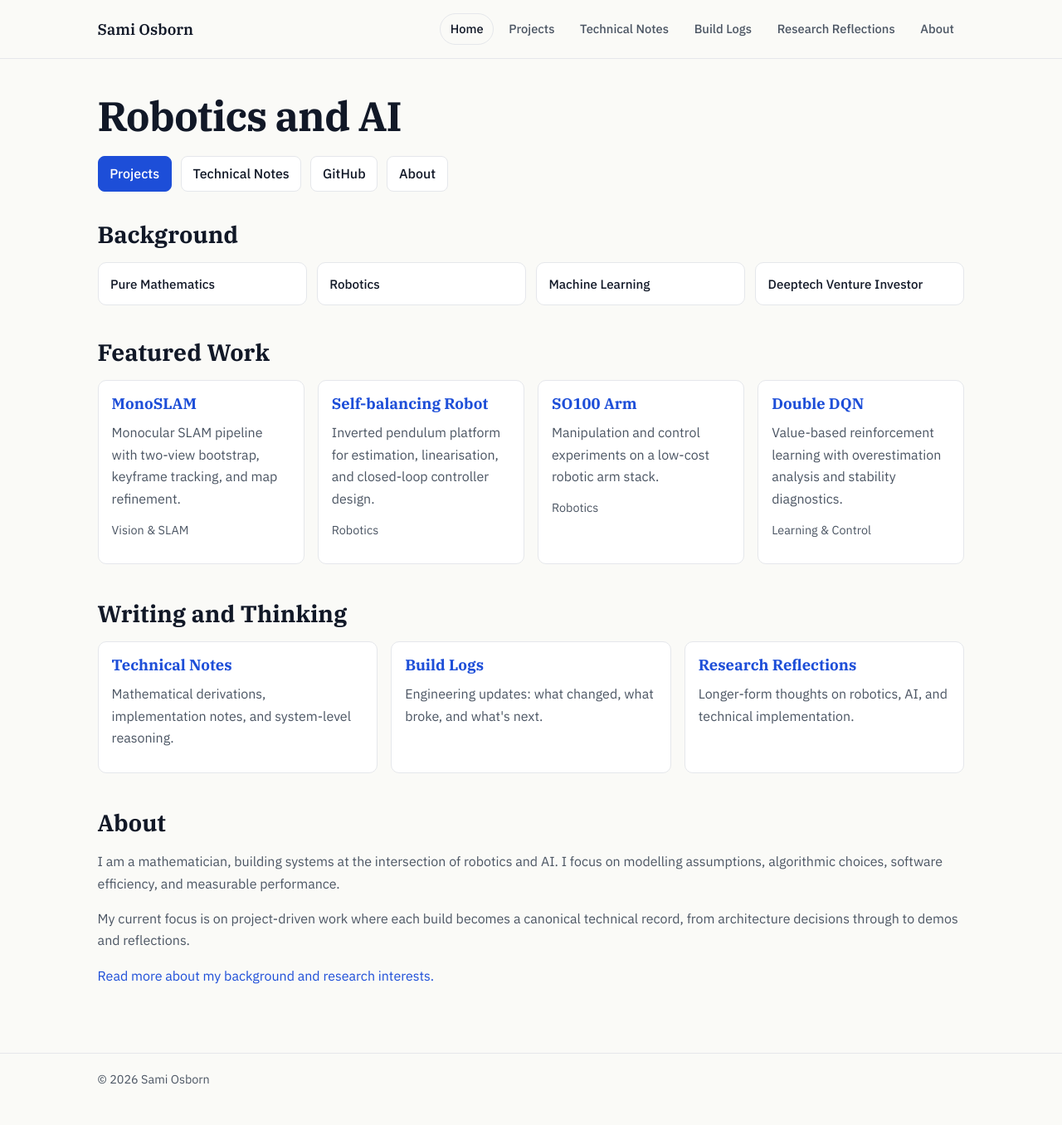
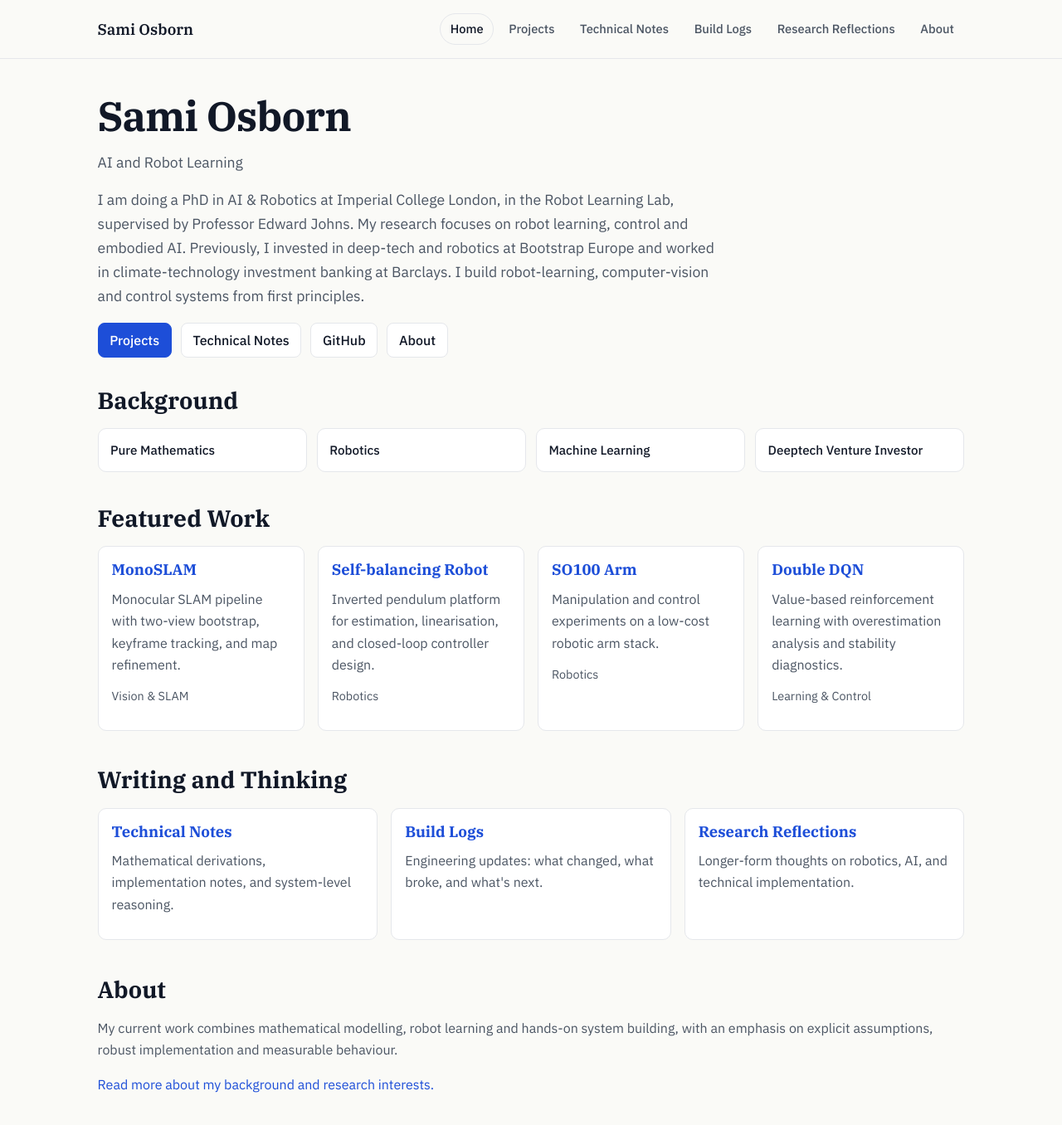
Before and after one commit to samiosborn/samiosborn.github.io, a Jekyll site: the page built from index.md, in a window 1280 px wide and 1400 px high. Shown: the top 1356 px of the window at 83% size. Built offline with Jekyll 4.4.1, drawn with Linux system fonts in a browser that asks for light colours.

Commit message:
Establish canonical identity and SEO metadata

```diff
--- a/_config.yml
+++ b/_config.yml
@@ -1,11 +1,21 @@
-title: Sami Osborn
-description: Mathematical systems builder working across robotics, perception, control, and learning.
+title: "Sami Osborn"
+tagline: "AI and Robot Learning"
+description: "Sami Osborn is an AI and Robotics PhD researcher in the Robot Learning Lab at Imperial College London."
 baseurl: ""
 url: "https://samiosborn.github.io"
+author:
+  name: "Sami Osborn"
 github_username: samiosborn
+social:
+  name: "Sami Osborn"
+  links:
+    - https://www.linkedin.com/in/samiosborn/
+    - https://github.com/samiosborn
+    - https://bootstrap-europe.com/team-member/sami-osborn/
 timezone: Europe/London
 theme: minima
 permalink: pretty
 
 plugins:
   - jekyll-feed
+  - jekyll-seo-tag
--- a/_layouts/default.html
+++ b/_layouts/default.html
@@ -3,12 +3,47 @@
   <head>
     <meta charset="UTF-8">
     <meta name="viewport" content="width=device-width, initial-scale=1">
-    <title>{% if page.title %}{{ page.title }} | {% endif %}{{ site.title }}</title>
+    <title>{% if page.url == '/' %}{{ site.title }} | {{ site.tagline }}{% elsif page.title %}{{ page.title }} | {{ site.title }}{% else %}{{ site.title }}{% endif %}</title>
     <link rel="preconnect" href="https://fonts.googleapis.com">
     <link rel="preconnect" href="https://fonts.gstatic.com" crossorigin>
     <link href="https://fonts.googleapis.com/css2?family=IBM+Plex+Sans:wght@400;500;600;700&family=IBM+Plex+Serif:wght@400;500;600;700&display=swap" rel="stylesheet">
     <link rel="stylesheet" href="{{ '/assets/main.css' | relative_url }}">
-    {% seo %}
+    {% if page.url == '/' %}<meta name="author" content="{{ site.author.name }}">{% endif %}
+    {% seo title=false %}
+    {% if page.url == '/' %}
+    <script type="application/ld+json">
+      {
+        "@context": "https://schema.org",
+        "@type": "Person",
+        "name": {{ site.author.name | jsonify }},
+        "url": {{ '/' | absolute_url | jsonify }},
+        "sameAs": {{ site.social.links | jsonify }},
+        "jobTitle": "PhD Researcher in AI and Robotics",
+        "affiliation": [
+          {
+            "@type": "CollegeOrUniversity",
+            "name": "Imperial College London"
+          },
+          {
+            "@type": "Organization",
+            "name": "Robot Learning Lab",
+            "parentOrganization": {
+              "@type": "CollegeOrUniversity",
+              "name": "Imperial College London"
+            }
+          }
+        ],
+        "knowsAbout": [
+          "Robot learning",
+          "Robotics",
+          "Artificial intelligence",
+          "Computer vision",
+          "Control systems",
+          "Embodied AI"
+        ]
+      }
+    </script>
+    {% endif %}
   </head>
   <body>
     <header class="site-header">
--- a/index.md
+++ b/index.md
@@ -1,10 +1,13 @@
 ---
 layout: default
-title: Home
+title: 'Sami Osborn \| AI and Robot Learning'
+author: false
 permalink: /
 ---
 <section class="hero">
-  <h1>Robotics and AI</h1>
+  <h1>Sami Osborn</h1>
+  <p class="page-lead">AI and Robot Learning</p>
+  <p>I am doing a PhD in AI &amp; Robotics at Imperial College London, in the Robot Learning Lab, supervised by Professor Edward Johns. My research focuses on robot learning, control and embodied AI. Previously, I invested in deep-tech and robotics at Bootstrap Europe and worked in climate-technology investment banking at Barclays. I build robot-learning, computer-vision and control systems from first principles.</p>
   <div class="button-row">
     <a class="button button-primary" href="{{ '/projects/' | relative_url }}">Projects</a>
     <a class="button" href="{{ '/technical-notes/' | relative_url }}">Technical Notes</a>
@@ -33,7 +36,7 @@ permalink: /
     </article>
 
     <article class="card">
-      <h3><a href="{{ '/projects/robotics/self-balancing-robot/' | relative_url }}">Self-balancing Robot</a></h3>
+      <h3><a href="{{ '/projects/robotics/balancebot/' | relative_url }}">Self-balancing Robot</a></h3>
       <p>Inverted pendulum platform for estimation, linearisation, and closed-loop controller design.</p>
       <p class="card-meta">Robotics</p>
     </article>
@@ -72,7 +75,6 @@ permalink: /
 
 <section>
   <h2 class="section-title">About</h2>
-  <p>I am a mathematician, building systems at the intersection of robotics and AI. I focus on modelling assumptions, algorithmic choices, software efficiency, and measurable performance.</p>
-  <p>My current focus is on project-driven work where each build becomes a canonical technical record, from architecture decisions through to demos and reflections.</p>
+  <p>My current work combines mathematical modelling, robot learning and hands-on system building, with an emphasis on explicit assumptions, robust implementation and measurable behaviour.</p>
   <p><a href="{{ '/about/' | relative_url }}">Read more about my background and research interests.</a></p>
 </section>
```
Also changed, not shown: about.md (+6 -5 lines).
